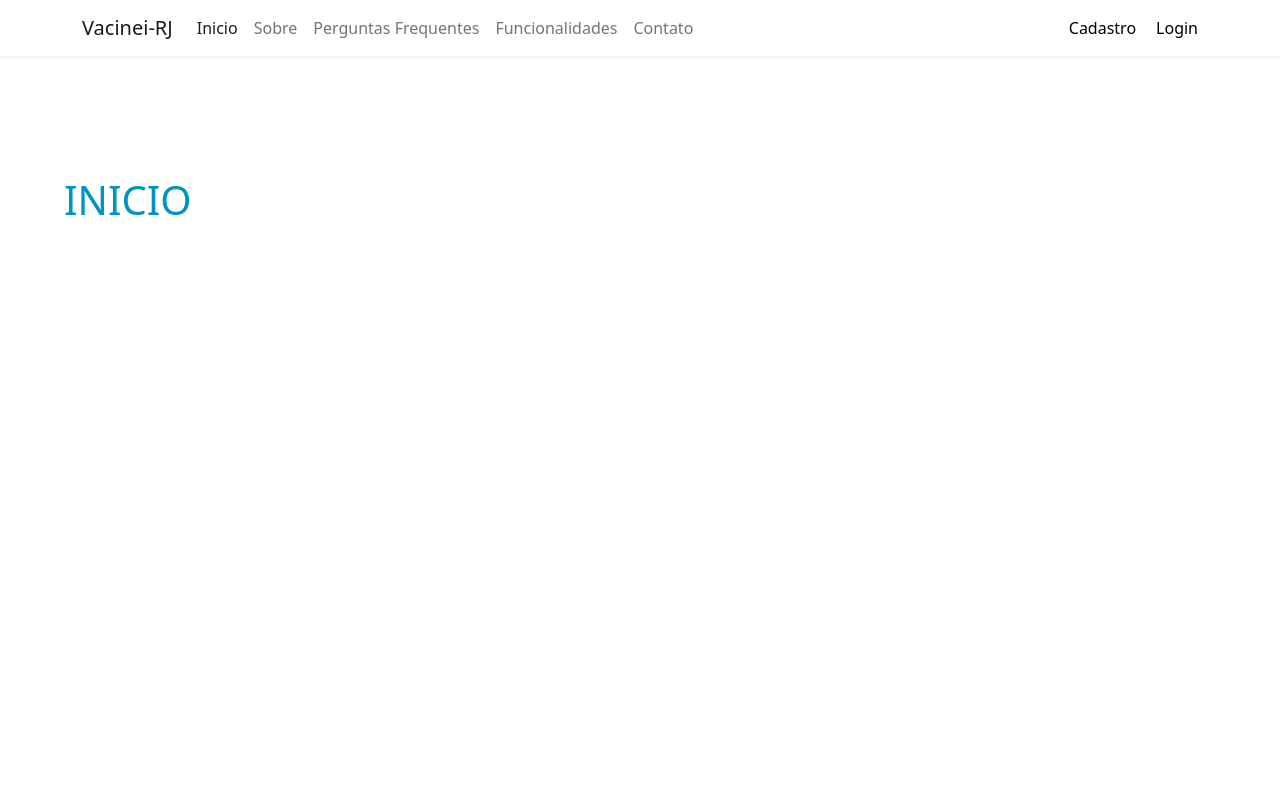
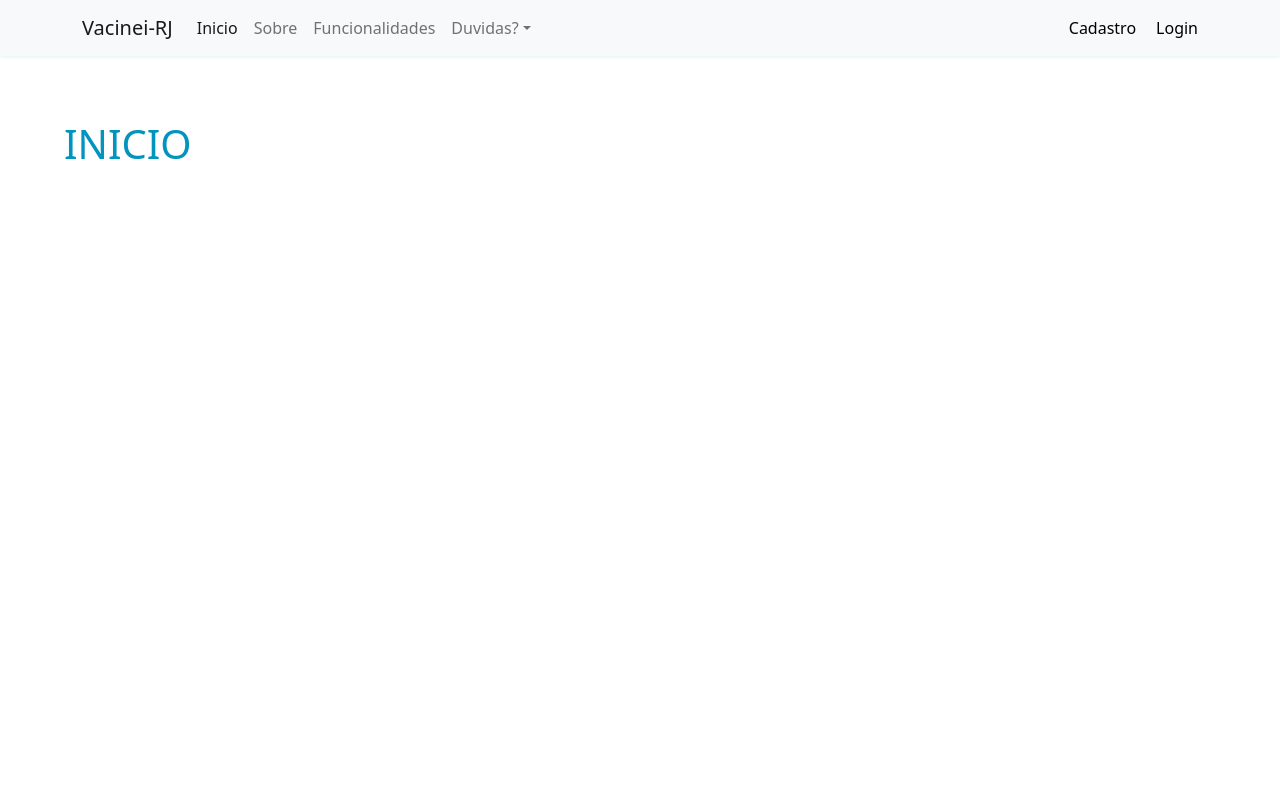
Before and after one commit to Naufra1/Projeto_5, a React (Vite) app in the folder Front-End/: page / in a window 1280 px wide. Shown: the top 800 px of the page. Built offline with nearby package versions, Linux system fonts and the light colour scheme.

Commit message:
DropDown

```diff
--- a/Front-End/src/components/Layout/Navbar.jsx
+++ b/Front-End/src/components/Layout/Navbar.jsx
@@ -1,13 +1,14 @@
 import Container from "react-bootstrap/Container";
 import Nav from "react-bootstrap/Nav";
 import Navbar from "react-bootstrap/Navbar";
+import NavDropdown from "react-bootstrap/NavDropdown";
 import { LinkContainer } from "react-router-bootstrap";
 
 import "./Navbar.css";
 
 function Menu() {
   return (
-    <Navbar collapseOnSelect expand="lg">
+    <Navbar collapseOnSelect expand="lg" fixed="top" bg="light" variant="light">
       <Container>
         <LinkContainer to="/">
           <Navbar.Brand>Vacinei-RJ</Navbar.Brand>
@@ -21,15 +22,21 @@ function Menu() {
             <LinkContainer to="/sobre">
               <Nav.Link>Sobre</Nav.Link>
             </LinkContainer>
-            <LinkContainer to="/duvidas">
-              <Nav.Link>Perguntas Frequentes</Nav.Link>
-            </LinkContainer>
             <LinkContainer to="/funcionalidades">
               <Nav.Link>Funcionalidades</Nav.Link>
             </LinkContainer>
-            <LinkContainer to="/contato">
-              <Nav.Link>Contato</Nav.Link>
-            </LinkContainer>
+            <NavDropdown title="Duvidas?" id="basic-nav-dropdown">
+              <NavDropdown.Item>
+                <LinkContainer to="/duvidas">
+                  <Nav.Link>Perguntas Frequentes</Nav.Link>
+                </LinkContainer>
+              </NavDropdown.Item>
+              <NavDropdown.Item>
+                <LinkContainer to="/contato">
+                  <Nav.Link>Contato</Nav.Link>
+                </LinkContainer>
+              </NavDropdown.Item>
+            </NavDropdown>
           </Nav>
           <div className="navbar-login">
             <LinkContainer to="/cadastro">
```
